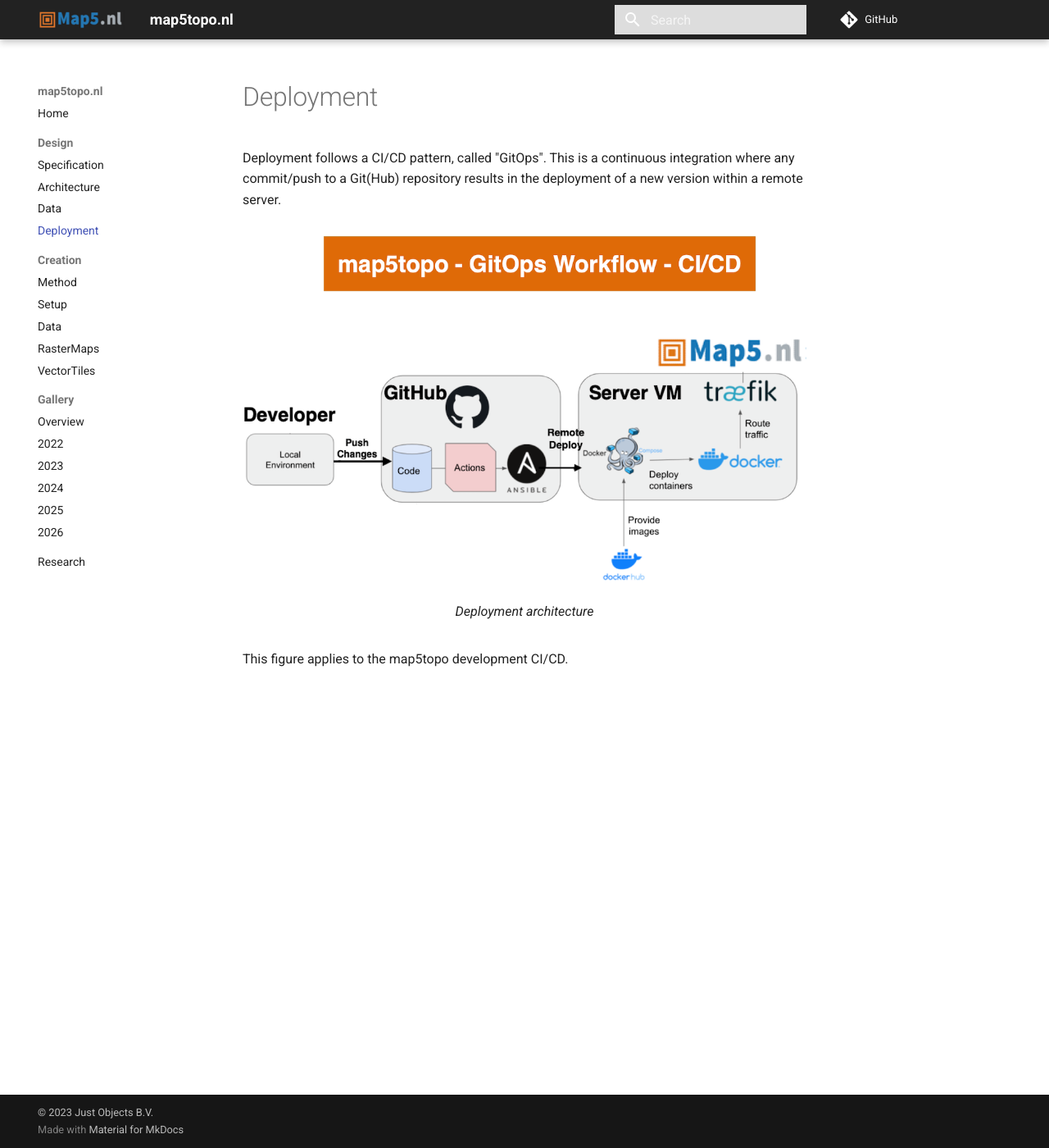
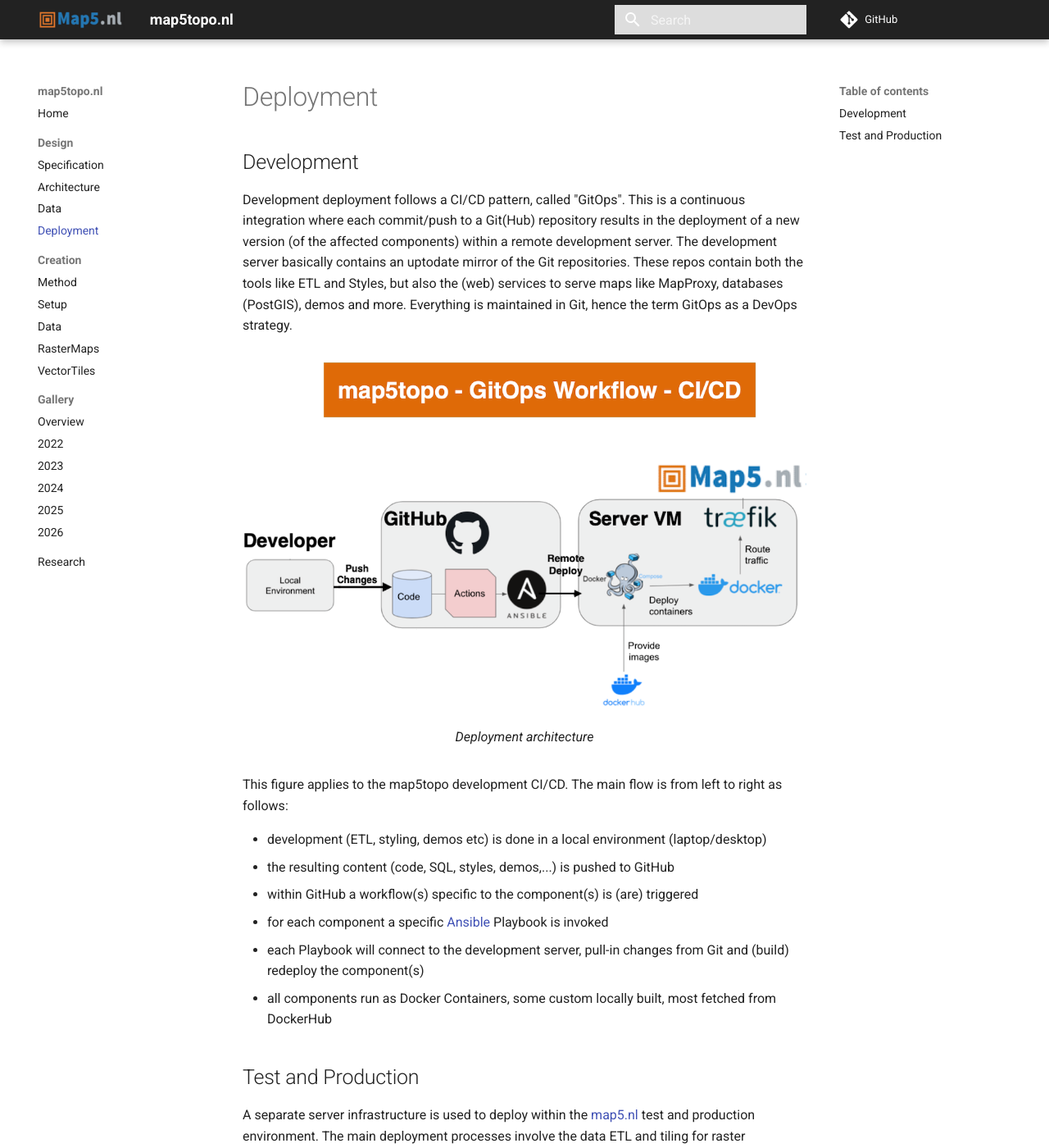
Before and after one commit to map5nl/map5topo.nl, an MkDocs documentation site: the page built from docs/src/design/gitops.md, in a window 1280 px wide and 1400 px high. Shown: the whole window at 82% size. Built offline with MkDocs 1.6.1 and Material for MkDocs 9.7.7, drawn with Linux system fonts in a browser that asks for light colours; comment, search, counter and statistics services are not loaded; some of the changed text lies outside the part shown.

Commit message:
add details in design sections

```diff
--- a/docs/src/design/gitops.md
+++ b/docs/src/design/gitops.md
@@ -4,13 +4,33 @@
 
 # Deployment
 
-Deployment follows a CI/CD pattern, called "GitOps". This is a continuous integration
-where any commit/push to a Git(Hub) repository results in the deployment
-of a new version within a remote server.
+## Development
+Development deployment follows a CI/CD pattern, called "GitOps". This is a continuous integration
+where each commit/push to a Git(Hub) repository results in the deployment
+of a new version (of the affected components) within a remote development server.
+The development server basically contains an uptodate mirror of the Git repositories.
+These repos contain both the tools like ETL and Styles, but also the (web) services
+to serve maps like MapProxy, databases (PostGIS), demos and more.
+Everything is maintained in Git, hence the term GitOps as a DevOps strategy.
 
 <figure markdown>
 ![Deployment](../assets/images/design/gitops.png){ data-title="deployment architecture" data-description="This depicts the deployment rchitecture" }
 <figcaption>Deployment architecture</figcaption>
 </figure>
 
-This figure applies to the map5topo development CI/CD.
+This figure applies to the map5topo development CI/CD. The main flow is from left to right as follows:
+
+* development (ETL, styling, demos etc) is done in a local environment (laptop/desktop)
+* the resulting content (code, SQL, styles, demos,...) is pushed to GitHub
+* within GitHub a workflow(s) specific to the component(s) is (are) triggered
+* for each component a specific [Ansible](https://docs.ansible.com/) Playbook is invoked
+* each Playbook will connect to the development server, pull-in changes from Git and (build) redeploy the component(s)
+* all components run as Docker Containers, some custom locally built, most fetched from DockerHub
+
+## Test and Production
+
+A separate server infrastructure is used to deploy within the [map5.nl](https://map5.nl) test and production environment.
+The main deployment processes involve the data ETL and tiling for raster (MapProxy) and vector (Martin),
+plus occasional DEM-based generation (hillshade, contours, elevation tiles).
+
+The fullstack constellation is described in the [Architecture](architecture.md) chapter.
```
Also changed, not shown: docs/src/design/spec.md (+9 -8 lines).
